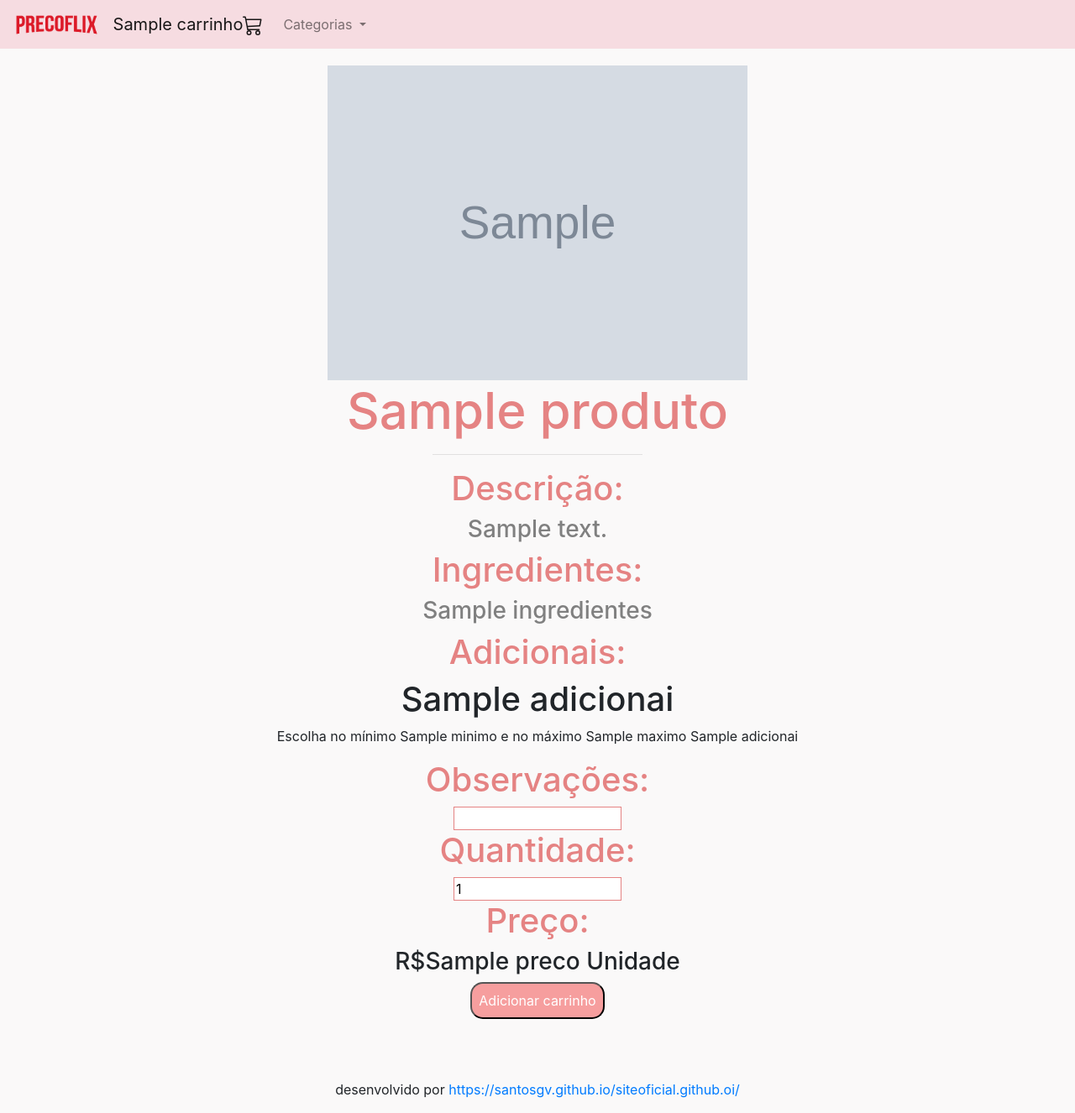
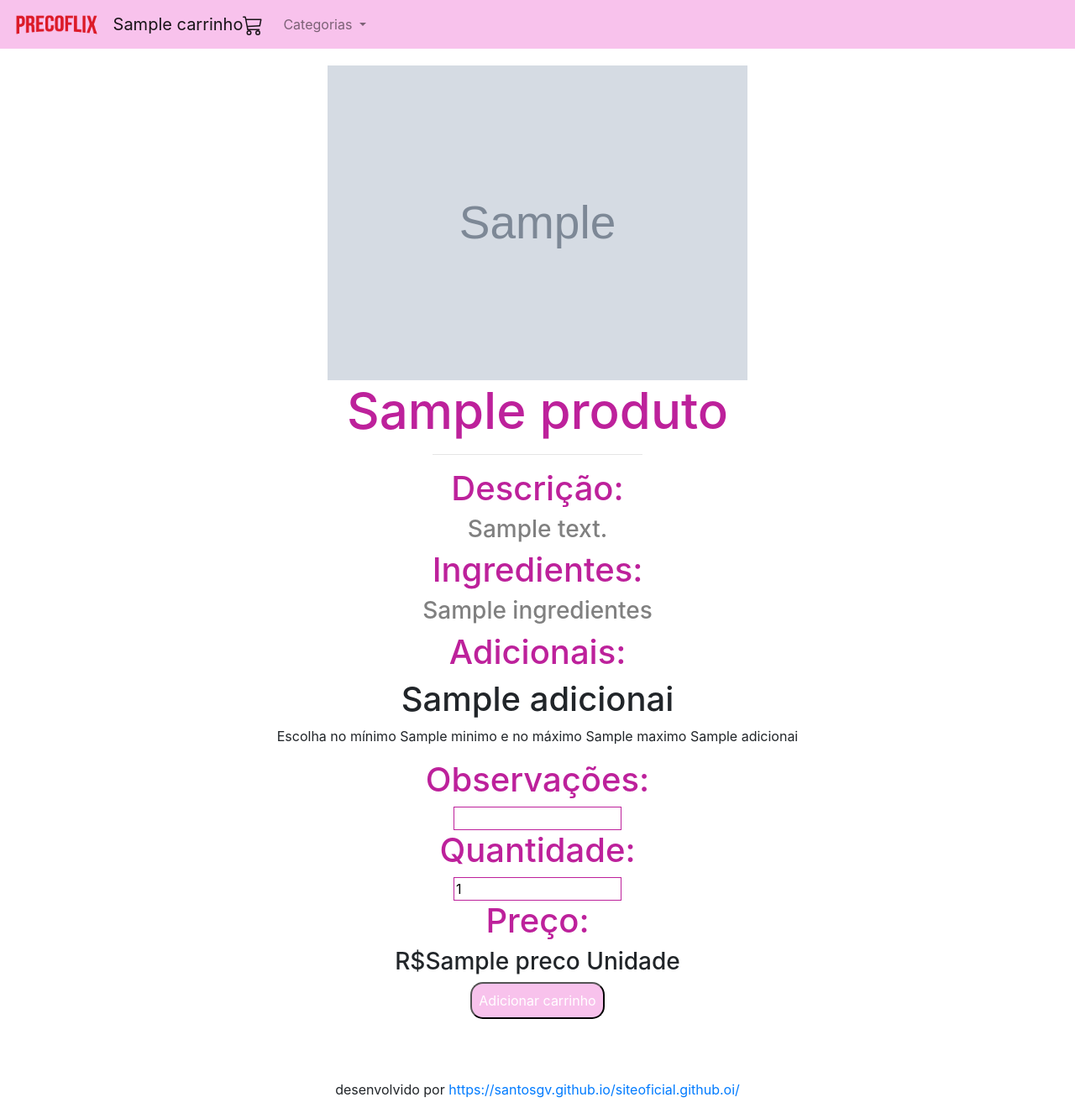
Before and after one commit to santosgv/delivery, a Django app: template produto/templates/produto.html in a window 1280 px wide. Shown: the whole page at 84% size. Run offline with Django 3.2, Linux system fonts and the light colour scheme; the template is opened without the code that fills it: most values are stand-ins (such as "Sample title", 1, 10 or a date in 2020).

Commit message:
Update css.css

```diff
--- a/templates/static/produto/css/css.css
+++ b/templates/static/produto/css/css.css
@@ -1,56 +1,69 @@
+
+:root{
+    --vermelho:#b30808;
+    --preta:#141414;
+    --branco:#fff;
+    --cinza:#aaa;
+    --rosa:#f8c2ec;
+    --rosaforte:#bd219b;
+}
+
 
 .corBorda{
-    background-color: #F6DCE1;
+    /* .corBorda  cor do navbar */
+    background-color: var(--rosa);
 }
 
 .observacoes{
-
-    border: 1px solid #E58383;
+/* label das observaços dentro do produto */
+    border: 1px solid var(--rosaforte);
     width: 200px;
 
 }
 
 .tituloProduto{
-
+/* tamano do titulo do produto no produto.html */
 font-size: 60px;
 }
 
 .subTituloProduto{
-
+/* tamano do subTituloProduto do produto no produto.html */
     font-size: 40px;
 }
 
 .bordaBottom{
-
+/* espaço entre o botao */
 border-bottom: 1px solid gray;
 padding-bottom: 20px;
 
 }
 
 .botao{
-
-    background-color: #F69E9E;
-    color: white;
+/* botao de compra */
+    background-color: var(--rosa);
+    color: var(--branco);
     padding: 8px;
     border-radius: 15px;
     transition: 0.2s;
 }
 
 body{
-    background-color: #FAF9F9;
+    /* fundo */
+    background-color:var(--branco);
 }
 
 .titulo{
-
-    color: #E58383;
+     /* Cor do titulo */
+    color: var(--rosaforte);
 
 }
 
 .botao:hover{
-    color: white;
+    /* houver do botao de compra inicial */
+    color: var(--branco);
     text-decoration: none;
     padding: 10px;
-    border: 1px solid #E64747;
+    border: 1px solid var(--rosaforte);
 }
 
 .cont{
```
Also changed, not shown: other parts of templates/static/produto/css/css.css (+5 -9 lines).
